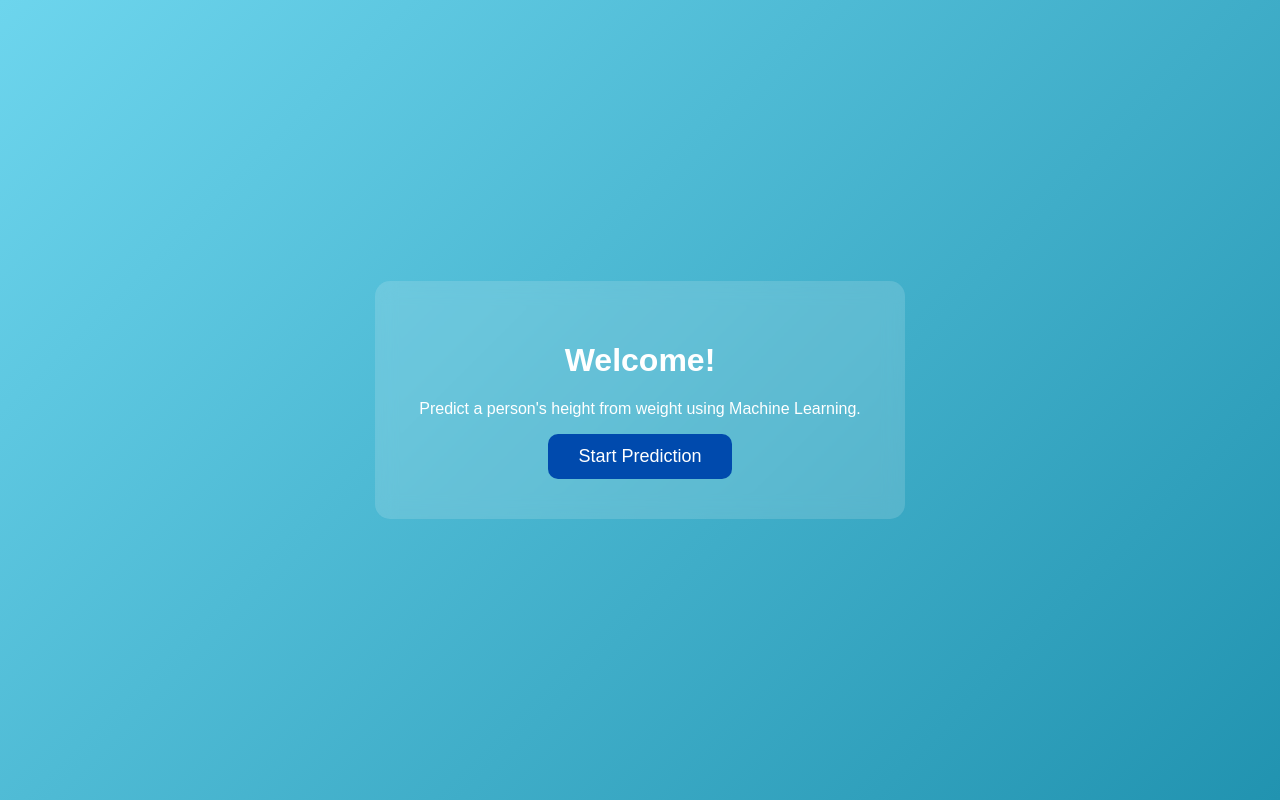
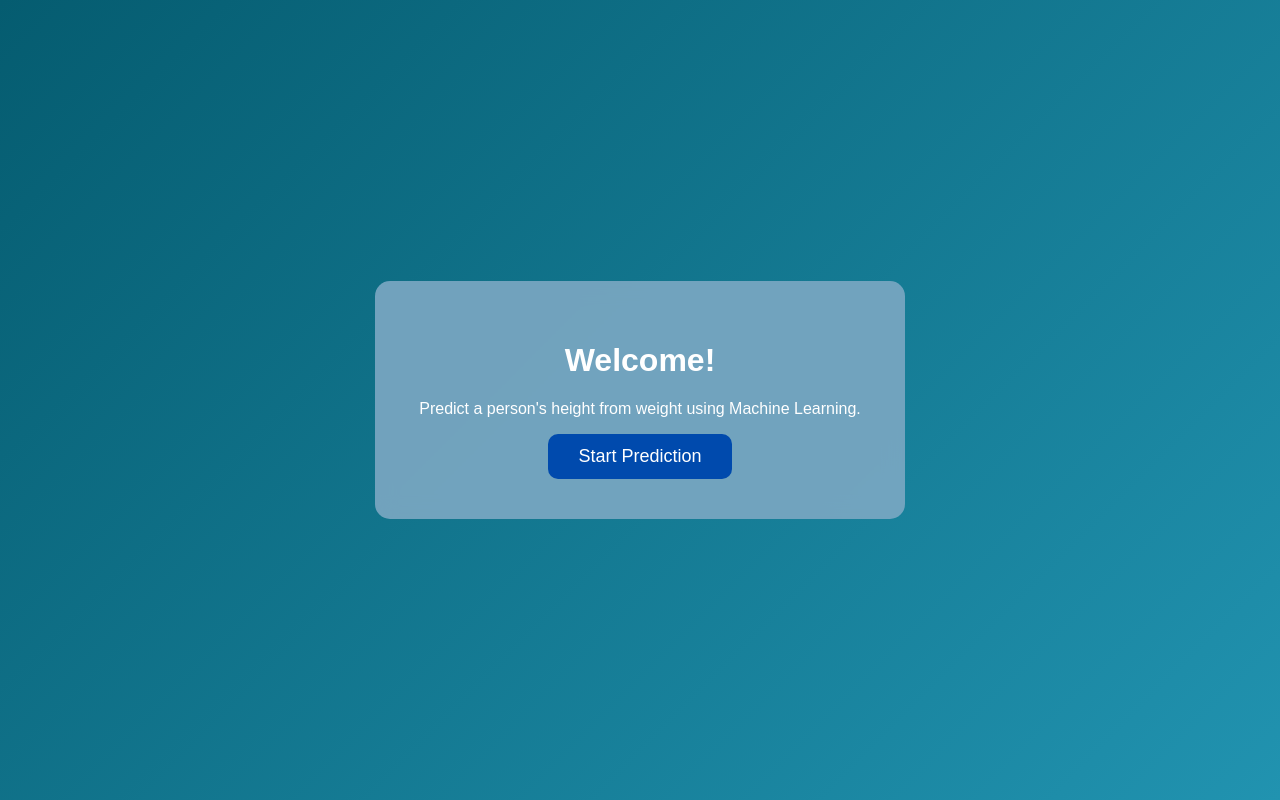
Before and after one commit to Yashugith/simple-linear-regression-height-prediction, a Flask app: page / in a window 1280 px wide. Run offline with Flask 3, Linux system fonts and the light colour scheme; parts of the project's set-up code (start-up, migrations or seed data) failed here and were passed over.

Commit message:
This is the final commit

```diff
--- a/requirements.txt
+++ b/requirements.txt
@@ -4,3 +4,4 @@ pandas
 numpy
 matplotlib
 ipykernel
+gunicorn
--- a/templates/welcome.html
+++ b/templates/welcome.html
@@ -8,7 +8,7 @@
     <style>
         body {
             margin: 0;
-            background: linear-gradient(135deg, #6dd5ed, #2193b0);
+            background: linear-gradient(135deg, #055c70, #2193b0);
             font-family: Arial, sans-serif;
             height: 100vh;
             overflow: hidden;
@@ -18,7 +18,7 @@
         }
 
         .box {
-            background: rgba(255, 255, 255, 0.15);
+            background: rgba(122, 167, 194, 0.925);
             border-radius: 15px;
             padding: 40px;
             width: 450px;
```
Also changed, not shown: 1 other file.
